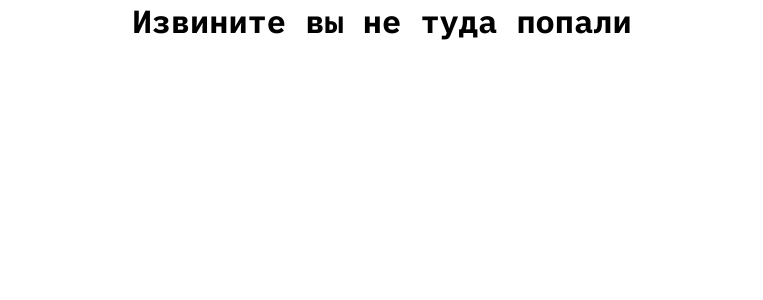
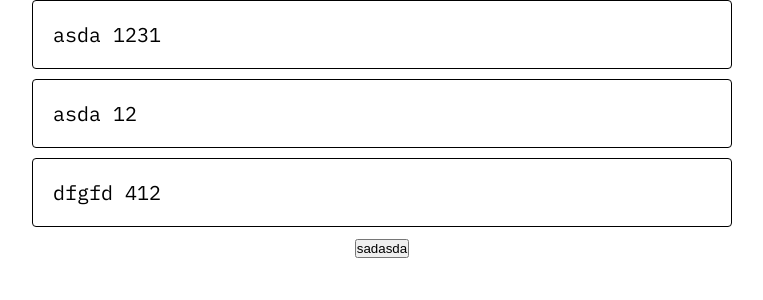
Before and after one commit to rexx0n/Quizzilla, a Vue app: page /test in a window 1280 px wide. Shown: the top 300 px of the page, without its empty margins (258-1021 px from the left). Built offline with nearby package versions, Linux system fonts and the light colour scheme.

Commit message:
add QList, add testPage,

```diff
--- a/src/components/EnterPin.vue
+++ b/src/components/EnterPin.vue
@@ -47,7 +47,9 @@ input[type="text"] {
     border-radius: 4px;
     font-size: 20px;
     padding: 24px 33px 10px;
-    border: 1px solid black;
+    border: 1px solid rgb(165, 165, 165);
+    border-right: 4px solid rgb(165, 165, 165);
+    border-bottom: 4px solid rgb(165, 165, 165);
     outline: none;
 }
 button {
--- /dev/null
+++ b/src/components/UI/QList.vue
@@ -0,0 +1,51 @@
+<template>
+        <TransitionGroup name="list" tag="ul">
+            <li v-for="item in props.items" :key="item[props.key]">
+                <slot :item="item"></slot>
+            </li>
+        </TransitionGroup>
+</template>
+
+<script setup>
+let props = defineProps({
+    items: {
+        type: Array,
+        required: true,
+    },
+    key: {
+        type: String,
+        default: 'id'
+    }
+})
+
+</script>
+
+<style>
+.list-move, /* apply transition to moving elements */
+.list-enter-active,
+.list-leave-active {
+    transition: all 0.5s ease;
+}
+
+.list-enter-from,
+.list-leave-to {
+    opacity: 0;
+    transform: translateX(30px);
+}
+
+/* ensure leaving items are taken out of layout flow so that moving
+   animations can be calculated correctly. */
+.list-leave-active {
+    position: absolute;
+}
+li {
+    max-width: 700px;
+    width: 100%;
+    display: flex;
+    border: 1px solid black;
+    border-radius: 4px;
+    margin: auto auto 10px;
+    font-size: 20px;
+    padding: 20px;
+}
+</style>
--- a/src/components/UI/router.js
+++ b/src/components/UI/router.js
@@ -11,6 +11,7 @@ import GamePageClient from "@/pages/GamePageClient.vue";
 import ScoreTablePage from "@/pages/ScoreTablePage.vue";
 import EndGamePage from "@/pages/EndGamePage.vue";
 import EndRoundPage from "@/pages/EndRoundPage.vue";
+import TestPage from "@/pages/TestPage.vue";
 
 
 const routes = [
@@ -30,6 +31,7 @@ const routes = [
     {path: '/scoreTable', name: 'scoreTable', component: ScoreTablePage},
     {path: '/endGame', name: 'endGame', component: EndGamePage},
     {path: '/endRound', name: 'endRound', component: EndRoundPage},
+    {path: '/test', name: 'testPage', component: TestPage},
     {path: '/:pathMatch(.*)*', name: "notFount", component: notFound},
 ];
 
--- a/src/components/UserList.vue
+++ b/src/components/UserList.vue
@@ -1,39 +1,38 @@
 <template>
     <h1 v-if="isEmpty">Пока никого нет</h1>
-    <div v-else class="players" v-for="player in players" :key="player.id">
-        <p>{{ player.name }} {{ player.score }}</p>
-    </div>
+    <QList v-slot="{item}" :items="players" key="id">
+        <div class="list-item">
+            <div>
+                {{ item.name }}
+            </div>
+            <div>
+                {{ item.score }}
+            </div>
+        </div>
+    </QList>
 </template>
 
 <script setup>
 import {onMounted, reactive, ref, watch} from "vue";
 import {usePlayers} from "@/composible/usePlayers";
+import QList from "@/components/UI/QList.vue";
+
 const {players, isEmpty} = usePlayers()
 let sortPLayers = ref()
 
 //todo добавить анимацию передвижения пользователей вверх
-watch(players,  (players) => {
-    sortPLayers.value = players.sort( (a, b) => b.score - a.score)
+watch(players, (players) => {
+    sortPLayers.value = players.sort((a, b) => b.score - a.score)
 })
-onMounted( () => {
+onMounted(() => {
 
 })
 </script>
 
 
 <style scoped>
-.players {
-    max-width: 700px;
-    width: 100%;
+.list-item {
     display: flex;
-    border: 1px solid black;
-    border-radius: 4px;
-    margin: auto auto 10px;
-    padding: 20px;
-}
-
-p {
-    font-size: 20px;
-    color: black;
+    justify-content: space-between;
 }
 </style>
--- /dev/null
+++ b/src/pages/TestPage.vue
@@ -0,0 +1,19 @@
+<template>
+    <QList v-slot="{item}" :items="items" key="name">{{item.name}} {{item.score}}</QList>
+    <button @click="shuffle" >sadasda</button>
+</template>
+
+<script setup>
+import QList from "@/components/UI/QList.vue";
+import {ref} from "vue";
+
+let items = ref([{name: 'asda', score: 1231,}, {name: 'asda', score: 12,},{name: 'dfgfd', score: 412,}])
+
+function shuffle () {
+    items.value = [{name: 'asda', score: 12,},{name: 'dfgfd', score: 412,}, {name: 'asda', score: 1231,}]
+}
+</script>
+
+<style scoped>
+
+</style>
```
